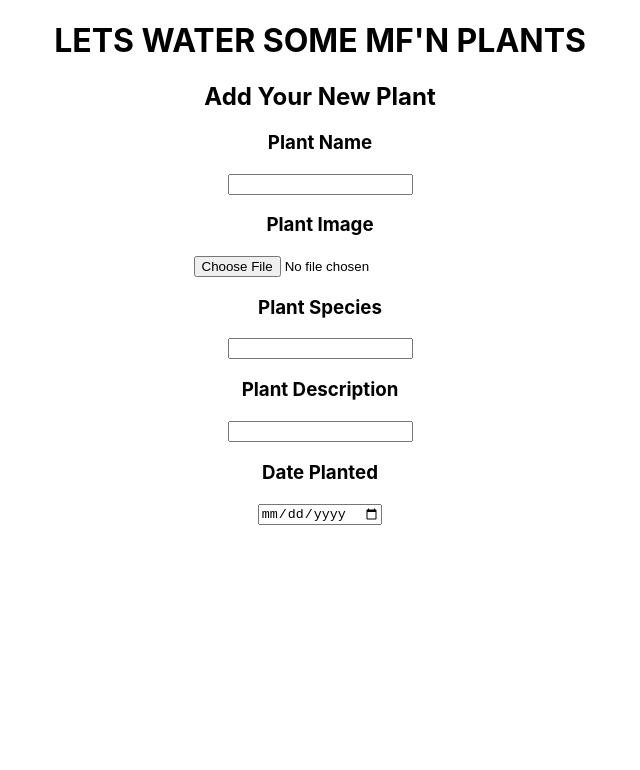
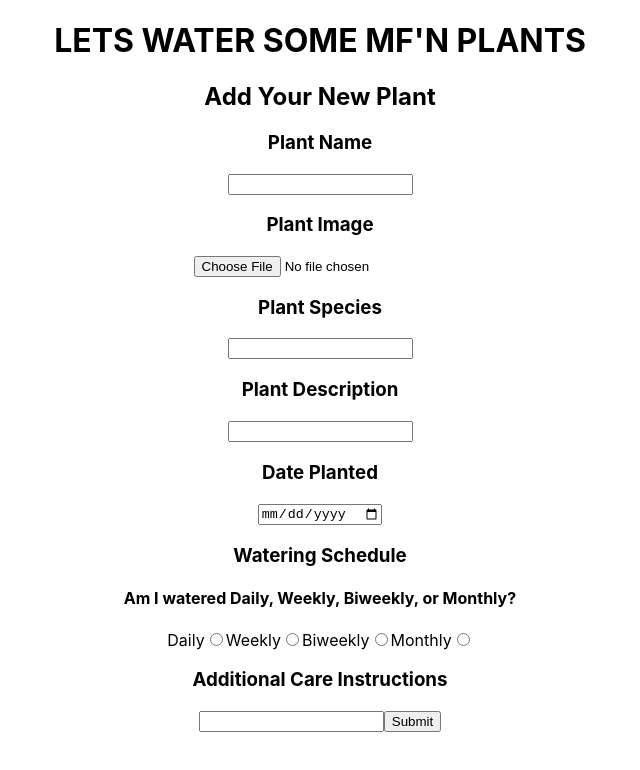
Before and after one commit to Build-Week-Water-My-Plants-ttWeb39ft/front-end, a React (Create React App) app in the folder plant-app/: page / in a window 1280 px wide. Shown: the top 770 px of the page, without its empty margins (320-960 px from the left). Built offline with nearby package versions, Linux system fonts and the light colour scheme.

Commit message:
Added more basics of the Add Plant Form

```diff
--- a/plant-app/src/components/AddPlant.js
+++ b/plant-app/src/components/AddPlant.js
@@ -5,13 +5,18 @@ export default function NewPlantForm(Props) {
 //Add plant form- Plant post-- Name of plant, h2oFrequency, species, plant image, date planted
 // When to water- string- time of day, or how many times per week. enter a number 1-5. When do you water me? checkboxes m-s. input 1 per day,  Drop down, once per week, every other week, and radio buttons with cases. Form valid-- Jay
 
+//Monthly, bi-weekly, weeekly, daily
+//what days in  a string
+
+
   const initialFormValues = {
-    plantName: '',
-    plantImage:'',
-    plantSpecies:'',
-    plantDescription:'',
+    nickname: '',
+    image:'',
+    species:'',
+    description:'',
     datePlanted:'',
-    wateringSchedule:'',
+    frequency:'',
+    days:'',
     careInstructions:'',
   }
 
@@ -30,9 +35,9 @@ export default function NewPlantForm(Props) {
       <label>
         <h3>Plant Name</h3>
         <input
-          name='plantName'
+          name='nickname'
           type='text'
-          value={formValues.plantName}
+          value={formValues.nickname}
           onChange={onChange}
         />
       </label>
@@ -40,19 +45,20 @@ export default function NewPlantForm(Props) {
       <label>
         <h3>Plant Image</h3>
         <input
-          name='plantImage'
+          name='image'
           type='file'
-          // value={formValues.plantSpecies}
-          // onChange={onChange}
+          value={formValues.image}
+          accept='image/png, image/jpeg, image/gif'
+          onChange={onChange}
         />
       </label>
       <br/>
       <label>
         <h3>Plant Species</h3>
         <input
-          name='plantSpecies'
+          name='species'
           type='text'
-          value={formValues.plantSpecies}
+          value={formValues.species}
           onChange={onChange}
         />
       </label>
@@ -60,9 +66,9 @@ export default function NewPlantForm(Props) {
       <label>
         <h3>Plant Description</h3>
         <input
-          name='plantDescription'
+          name='description'
           type='text'
-          value={formValues.plantDescription}
+          value={formValues.description}
           onChange={onChange}
         />
       </label>
@@ -75,6 +81,56 @@ export default function NewPlantForm(Props) {
           onChange={onChange}
         />
       </label>
+      <div class='wateringSchedule'>
+        <h3>Watering Schedule</h3>
+        <h4>Am I watered Daily, Weekly, Biweekly, or Monthly?</h4>
+        <label>
+          Daily
+          <input
+            name='frequency'
+            type='radio'
+            value='daily'
+            onChange={onChange}
+          />
+        </label>
+        <label>
+          Weekly
+          <input
+            name='frequency'
+            type='radio'
+            value='weekly'
+            onChange={onChange}
+          />
+        </label>
+        <label>
+          Biweekly
+          <input
+            name='frequency'
+            type='radio'
+            value='biweekly'
+            onChange={onChange}
+          />
+        </label>
+        <label>
+          Monthly
+          <input
+            name='frequency'
+            type='radio'
+            value='monthly'
+            onChange={onChange}
+          />
+        </label>
+      </div>
+      <label>
+        <h3>Additional Care Instructions</h3>
+        <input
+          name='careInstructions'
+          type='text'
+          value={formValues.careInstructions}
+          onChange={onChange}
+        />
+      </label>
+      <button>Submit</button>
     </form>
   )
 }
```
